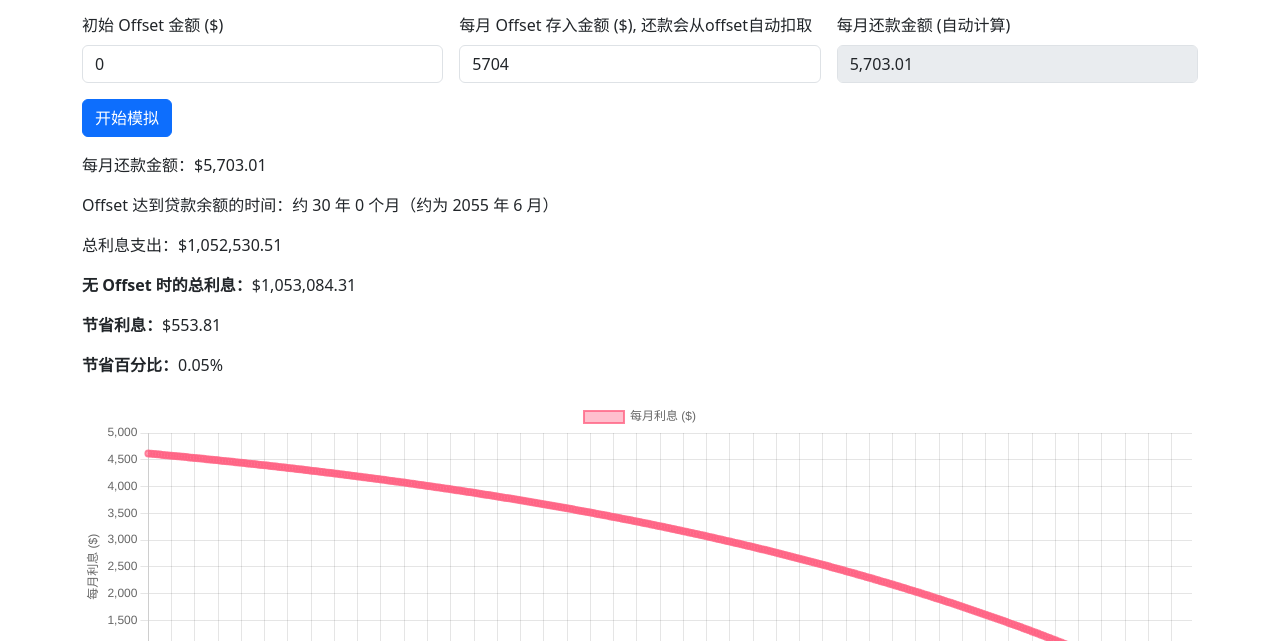
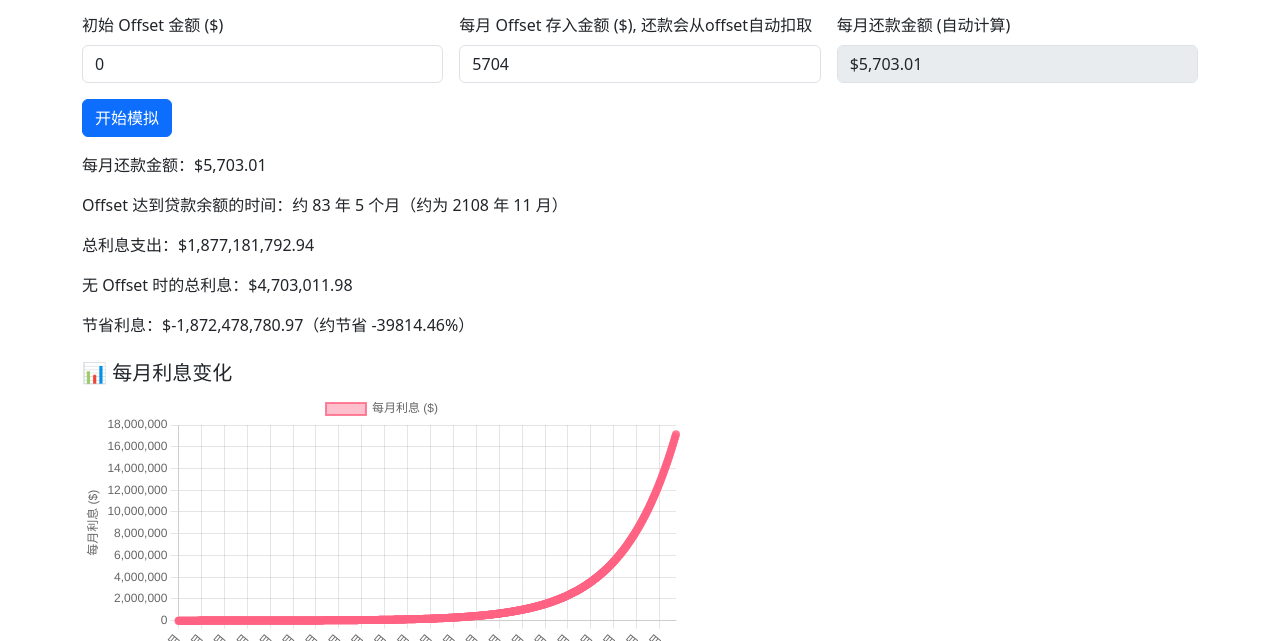
Before and after one commit to xychenxy/homeloan, a plain HTML site: page index.html in a window 1280 px wide. Both pictures are taken after a click on the button "开始模拟". Shown: the part 159-800 px from the top of the page. Drawn offline with nearby package versions, Linux system fonts and the light colour scheme.

Commit message:
bug fixed

```diff
--- a/homeloan.js
+++ b/homeloan.js
@@ -33,11 +33,14 @@ function calculateLoanWithOffset() {
     const interest = effectiveBalance * monthlyRate;
     const principal = monthlyPayment - interest;
 
+    loanBalance += interest; // 利息加入贷款余额
     loanBalance -= principal;
     if (loanBalance < 0) loanBalance = 0;
 
     totalInterest += interest;
-      offsetBalance = offsetBalance + monthlyOffset - monthlyPayment;
+    offsetBalance += monthlyOffset;
+    offsetBalance -= monthlyPayment;
+    if (offsetBalance < 0) offsetBalance = 0;
 
     const currentDate = new Date(startDate.getFullYear(), startDate.getMonth() + month);
     const label = `${currentDate.getFullYear()}年${currentDate.getMonth() + 1}月`;
@@ -51,21 +54,19 @@ function calculateLoanWithOffset() {
     month++;
   }
 
+  // 无 Offset 情况下利息
+  const noOffsetTotalInterest = monthlyPayment * month - loanAmount;
+  const interestSaved = noOffsetTotalInterest - totalInterest;
+  const interestSavedPercent = (interestSaved / noOffsetTotalInterest) * 100;
+
   const payoffDate = new Date(startDate.getFullYear(), startDate.getMonth() + month + 1);
-    const payoffYear = payoffDate.getFullYear();
-    const payoffMonth = payoffDate.getMonth() + 1;
-
-    const totalInterestWithoutOffset = loanTermMonths * monthlyPayment - loanAmount;
-    const interestSaved = totalInterestWithoutOffset - totalInterest;
-    const interestSavedPercent = (interestSaved / totalInterestWithoutOffset) * 100;
 
   document.getElementById("results").innerHTML = `
     <p>每月还款金额：$${formatNumber(monthlyPayment)}</p>
-      <p>Offset 达到贷款余额的时间：约 ${Math.floor((month + 1) / 12)} 年 ${(month + 1) % 12} 个月（约为 ${payoffYear} 年 ${payoffMonth} 月）</p>
+    <p>Offset 达到贷款余额的时间：约 ${Math.floor((month + 1) / 12)} 年 ${(month + 1) % 12} 个月（约为 ${payoffDate.getFullYear()} 年 ${payoffDate.getMonth() + 1} 月）</p>
     <p>总利息支出：$${formatNumber(totalInterest)}</p>
-      <p><strong>无 Offset 时的总利息：</strong>$${formatNumber(totalInterestWithoutOffset)}</p>
-      <p><strong>节省利息：</strong>$${formatNumber(interestSaved)}</p>
-      <p><strong>节省百分比：</strong>${interestSavedPercent.toFixed(2)}%</p>
+    <p>无 Offset 时的总利息：$${formatNumber(noOffsetTotalInterest)}</p>
+    <p>节省利息：$${formatNumber(interestSaved)}（约节省 ${interestSavedPercent.toFixed(2)}%）</p>
   `;
 
   renderChart(chartLabels, chartDataInterest);
@@ -78,25 +79,8 @@ function calculateLoanWithOffset() {
 }
 
 function formatNumber(num) {
-    return Number(num).toLocaleString('en-AU', { minimumFractionDigits: 2, maximumFractionDigits: 2 });
+  return num.toLocaleString(undefined, { minimumFractionDigits: 2, maximumFractionDigits: 2 });
 }
-
-  function updateMonthlyRepayment() {
-    const loanAmount = parseFloat(document.getElementById("loanAmount").value);
-    const annualRate = parseFloat(document.getElementById("annualRate").value) / 100;
-    const loanTermYears = parseInt(document.getElementById("loanTermYears").value);
-    if ([loanAmount, annualRate, loanTermYears].some(isNaN)) return;
-
-    const monthlyRate = annualRate / 12;
-    const loanTermMonths = loanTermYears * 12;
-    const monthlyPayment = calculateMonthlyRepayment(loanAmount, monthlyRate, loanTermMonths);
-    document.getElementById("monthlyRepayment").value = formatNumber(monthlyPayment);
-  }
-
-  window.addEventListener("DOMContentLoaded", updateMonthlyRepayment);
-  ["loanAmount", "annualRate", "loanTermYears"].forEach(id => {
-    document.getElementById(id).addEventListener("input", updateMonthlyRepayment);
-  });
 
 function renderChart(labels, interestData) {
   const ctx = document.getElementById("loanChart").getContext("2d");
@@ -186,3 +170,30 @@ function calculateLoanWithOffset() {
     }
   });
 }
+
+// 自动更新每月还款金额显示
+function updateMonthlyRepaymentDisplay() {
+  const loanAmount = parseFloat(document.getElementById("loanAmount").value);
+  const annualRate = parseFloat(document.getElementById("annualRate").value) / 100;
+  const loanTermYears = parseInt(document.getElementById("loanTermYears").value);
+
+  const display = document.getElementById("monthlyRepayment");
+
+  if ([loanAmount, annualRate, loanTermYears].some(isNaN)) {
+    display.value = "";
+    return;
+  }
+
+  const monthlyRate = annualRate / 12;
+  const loanTermMonths = loanTermYears * 12;
+  const repayment = calculateMonthlyRepayment(loanAmount, monthlyRate, loanTermMonths);
+
+  display.value = `$${formatNumber(repayment)}`;
+}
+
+document.addEventListener("DOMContentLoaded", () => {
+  ["loanAmount", "annualRate", "loanTermYears"].forEach(id => {
+    document.getElementById(id).addEventListener("input", updateMonthlyRepaymentDisplay);
+  });
+  updateMonthlyRepaymentDisplay();
+});
--- a/index.html
+++ b/index.html
@@ -43,9 +43,19 @@
 
   <div id="results" class="mb-4"></div>
 
-  <canvas id="loanChart" height="100"></canvas>
-  <hr />
-  <canvas id="effectiveBalanceChart" height="120"></canvas>
+  <div class="mb-5">
+    <h5>📊 每月利息变化</h5>
+    <div style="width: 100%; max-height: 300px; overflow-x: auto;">
+      <canvas id="loanChart"></canvas>
+    </div>
+  </div>
+
+  <div class="mb-5">
+    <h5>📉 贷款 / Offset / 实际计息金额</h5>
+    <div style="width: 100%; max-height: 300px; overflow-x: auto;">
+      <canvas id="effectiveBalanceChart"></canvas>
+    </div>
+  </div>
 
   <script src="homeloan.js"></script>
 </body>
```
Lines whose indentation alone changed are shown as unchanged.
